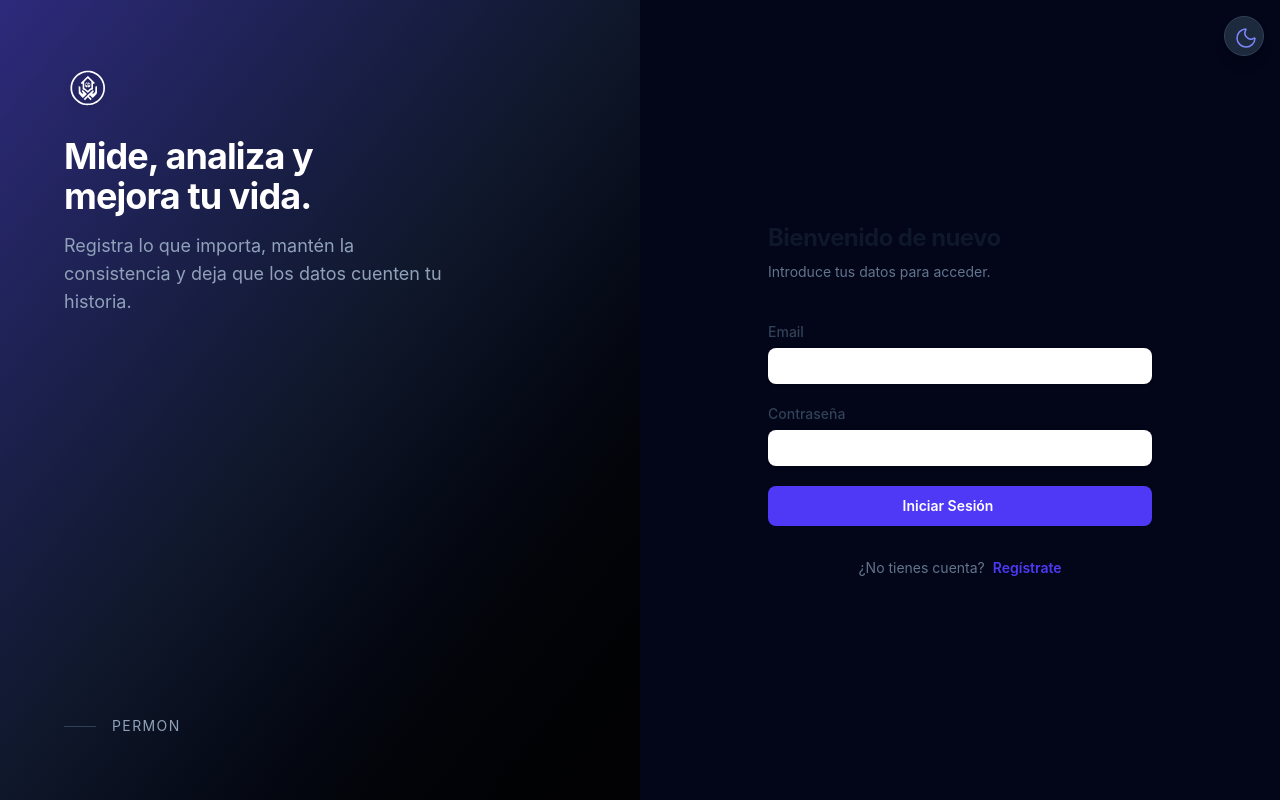
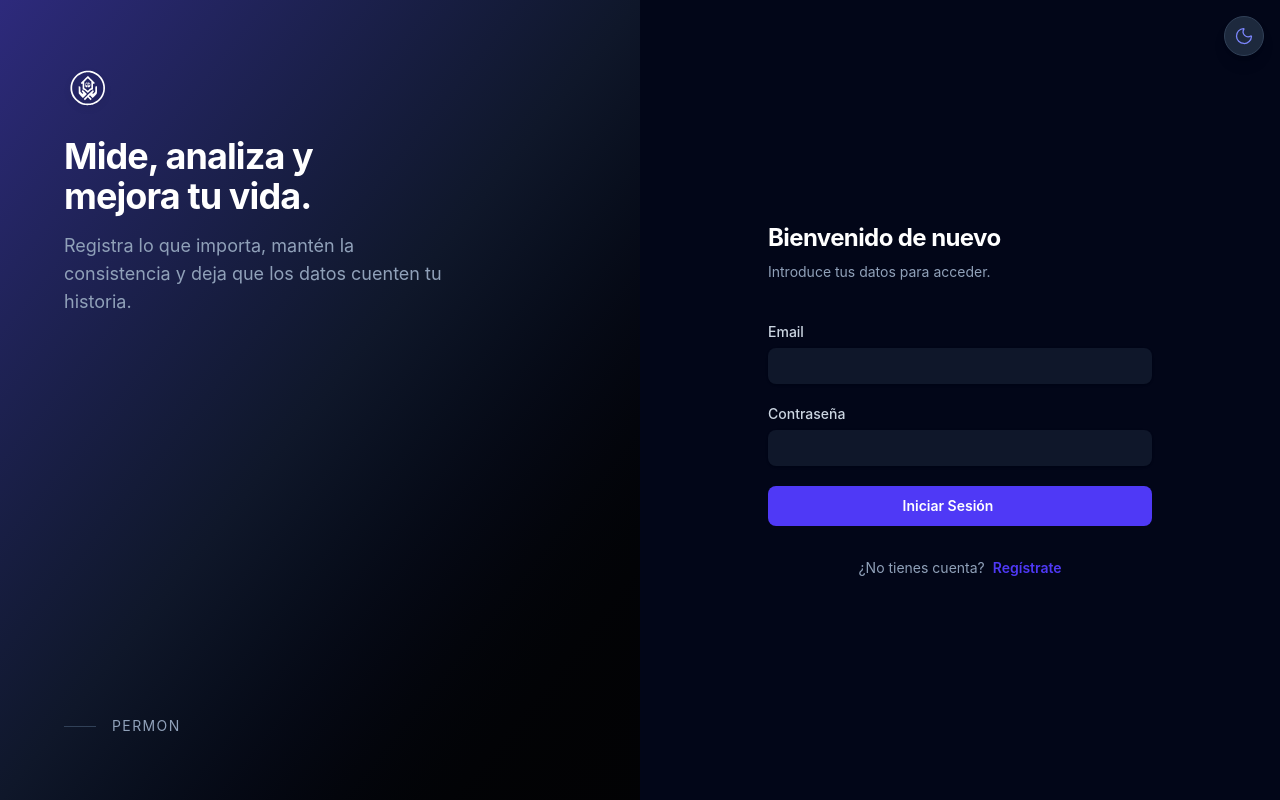
Before and after one commit to Joseolver/Aplicacion_Personal, a React (Vite) app: page /auth in a window 1280 px wide. Both pictures are taken after a click on the button "Cambiar a modo oscuro". Built offline with nearby package versions, Linux system fonts and the light colour scheme; no server answers.

Commit message:
Mejora del modo oscuiro 3

```diff
--- a/src/components/ThemeToggle.jsx
+++ b/src/components/ThemeToggle.jsx
@@ -21,16 +21,18 @@ export default function ThemeToggle({ className = '', simple = false }) {
     return (
         <button
             onClick={toggleTheme}
-            className={`relative w-10 h-10 rounded-full bg-white dark:bg-slate-800 shadow-lg flex items-center justify-center transition-all hover:scale-105 active:scale-95 border border-slate-200 dark:border-slate-700 ${className}`}
+            className={`relative w-10 h-10 rounded-full bg-white dark:bg-slate-800 shadow-lg grid place-items-center transition-all hover:scale-105 active:scale-95 border border-slate-200 dark:border-slate-700 ${className}`}
             title={isDark ? "Cambiar a modo claro" : "Cambiar a modo oscuro"}
         >
-            <div className="relative w-5 h-5">
+            <div className="relative w-5 h-5 flex items-center justify-center">
                 <Sun
-                    className={`absolute inset-0 text-amber-500 transition-all duration-500 ${isDark ? 'rotate-90 opacity-0 scale-50' : 'rotate-0 opacity-100 scale-100'}`}
+                    className={`absolute text-amber-500 transition-all duration-500 ${isDark ? 'rotate-90 opacity-0 scale-50' : 'rotate-0 opacity-100 scale-100'}`}
+                    size={20}
                     strokeWidth={1.5}
                 />
                 <Moon
-                    className={`absolute inset-0 text-indigo-400 transition-all duration-500 ${isDark ? 'rotate-0 opacity-100 scale-100' : '-rotate-90 opacity-0 scale-50'}`}
+                    className={`absolute text-indigo-400 transition-all duration-500 ${isDark ? 'rotate-0 opacity-100 scale-100' : '-rotate-90 opacity-0 scale-50'}`}
+                    size={20}
                     strokeWidth={1.5}
                 />
             </div>
--- a/src/pages/Auth.jsx
+++ b/src/pages/Auth.jsx
@@ -79,10 +79,10 @@ export default function Auth() {
                     </div>
 
                     <div className="text-left mb-10">
-                        <h2 className="text-2xl font-bold tracking-tight text-slate-900">
+                        <h2 className="text-2xl font-bold tracking-tight text-slate-900 dark:text-white">
                             {isLogin ? 'Bienvenido de nuevo' : 'Comienza tu viaje'}
                         </h2>
-                        <p className="mt-2 text-sm text-slate-500">
+                        <p className="mt-2 text-sm text-slate-500 dark:text-slate-400">
                             {isLogin ? 'Introduce tus datos para acceder.' : 'Crea una cuenta para empezar a registrar.'}
                         </p>
                     </div>
@@ -90,11 +90,11 @@ export default function Auth() {
                     <form className="space-y-5" onSubmit={handleSubmit}>
                         {!isLogin && (
                             <div>
-                                <label className="block text-sm font-medium text-slate-700 mb-1.5">Nombre Completo</label>
+                                <label className="block text-sm font-medium text-slate-700 dark:text-slate-300 mb-1.5">Nombre Completo</label>
                                 <input
                                     type="text"
                                     required
-                                    className="block w-full rounded-lg border-slate-200 bg-white px-3 py-2 text-slate-900 shadow-sm focus:border-indigo-500 focus:ring-indigo-500 sm:text-sm"
+                                    className="block w-full rounded-lg border-slate-200 dark:border-slate-800 bg-white dark:bg-slate-900 px-3 py-2 text-slate-900 dark:text-white shadow-sm focus:border-indigo-500 focus:ring-indigo-500 sm:text-sm transition-colors"
                                     value={fullName}
                                     onChange={(e) => setFullName(e.target.value)}
                                 />
@@ -102,29 +102,29 @@ export default function Auth() {
                         )}
 
                         <div>
-                            <label className="block text-sm font-medium text-slate-700 mb-1.5">Email</label>
+                            <label className="block text-sm font-medium text-slate-700 dark:text-slate-300 mb-1.5">Email</label>
                             <input
                                 type="email"
                                 required
-                                className="block w-full rounded-lg border-slate-200 bg-white px-3 py-2 text-slate-900 shadow-sm focus:border-indigo-500 focus:ring-indigo-500 sm:text-sm"
+                                className="block w-full rounded-lg border-slate-200 dark:border-slate-800 bg-white dark:bg-slate-900 px-3 py-2 text-slate-900 dark:text-white shadow-sm focus:border-indigo-500 focus:ring-indigo-500 sm:text-sm transition-colors"
                                 value={email}
                                 onChange={(e) => setEmail(e.target.value)}
                             />
                         </div>
 
                         <div>
-                            <label className="block text-sm font-medium text-slate-700 mb-1.5">Contraseña</label>
+                            <label className="block text-sm font-medium text-slate-700 dark:text-slate-300 mb-1.5">Contraseña</label>
                             <input
                                 type="password"
                                 required
-                                className="block w-full rounded-lg border-slate-200 bg-white px-3 py-2 text-slate-900 shadow-sm focus:border-indigo-500 focus:ring-indigo-500 sm:text-sm"
+                                className="block w-full rounded-lg border-slate-200 dark:border-slate-800 bg-white dark:bg-slate-900 px-3 py-2 text-slate-900 dark:text-white shadow-sm focus:border-indigo-500 focus:ring-indigo-500 sm:text-sm transition-colors"
                                 value={password}
                                 onChange={(e) => setPassword(e.target.value)}
                             />
                         </div>
 
                         {error && (
-                            <div className="rounded-md bg-red-50 p-3 text-sm text-red-600 border border-red-100">
+                            <div className="rounded-md bg-red-50 dark:bg-red-900/20 p-3 text-sm text-red-600 dark:text-red-400 border border-red-100 dark:border-red-900/40">
                                 {error}
                             </div>
                         )}
@@ -144,7 +144,7 @@ export default function Auth() {
                     </form>
 
                     <div className="mt-8 text-center">
-                        <p className="text-sm text-slate-500">
+                        <p className="text-sm text-slate-500 dark:text-slate-400">
                             {isLogin ? '¿No tienes cuenta?' : '¿Ya tienes cuenta?'}
                             <button
                                 type="button"
```
